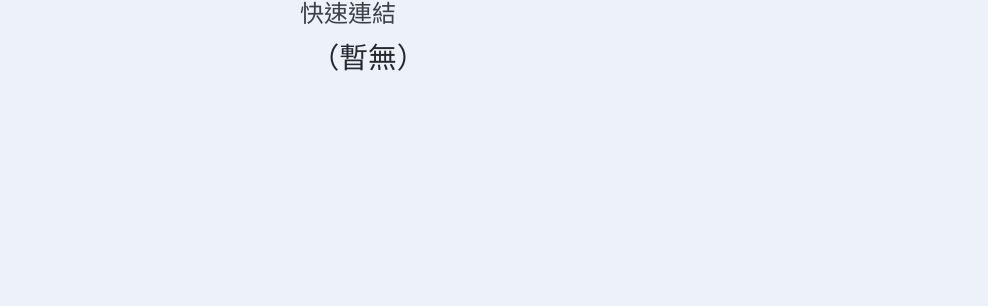
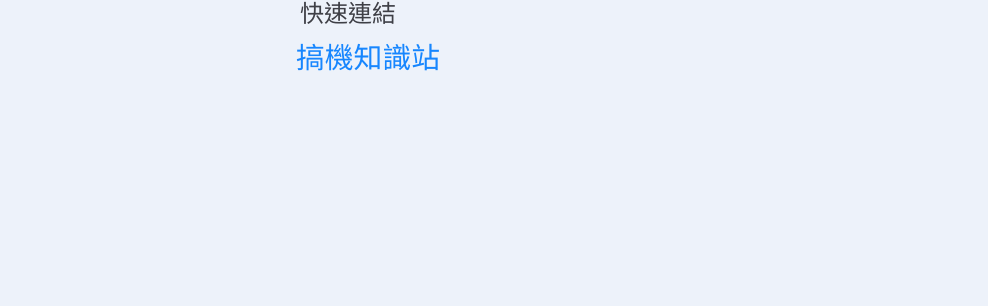
Before and after one commit to ryantsui1109/ryantsui1109.github.io, a plain HTML site: page index.html in a window 1280 px wide. Shown: the top 306 px of the page, without its empty margins (292-1280 px from the left). Drawn offline with nearby package versions, Linux system fonts and the light colour scheme; a web font is replaced by a local one.

Commit message:
added link

```diff
--- a/index.html
+++ b/index.html
@@ -20,11 +20,10 @@
     <div class="container">
         <div id="top_link">
             <h4 id="top_link_title">快速連結</h4>
-            <ul id="top_link_links">
+            <ul id="top_link_links" >
                 <li>
-                    （暫無）
+                    <a href="http://ryantsui1109.github.io/flashing_life" >搞機知識站</a>
                 </li>
-
             </ul>
 
 
```
